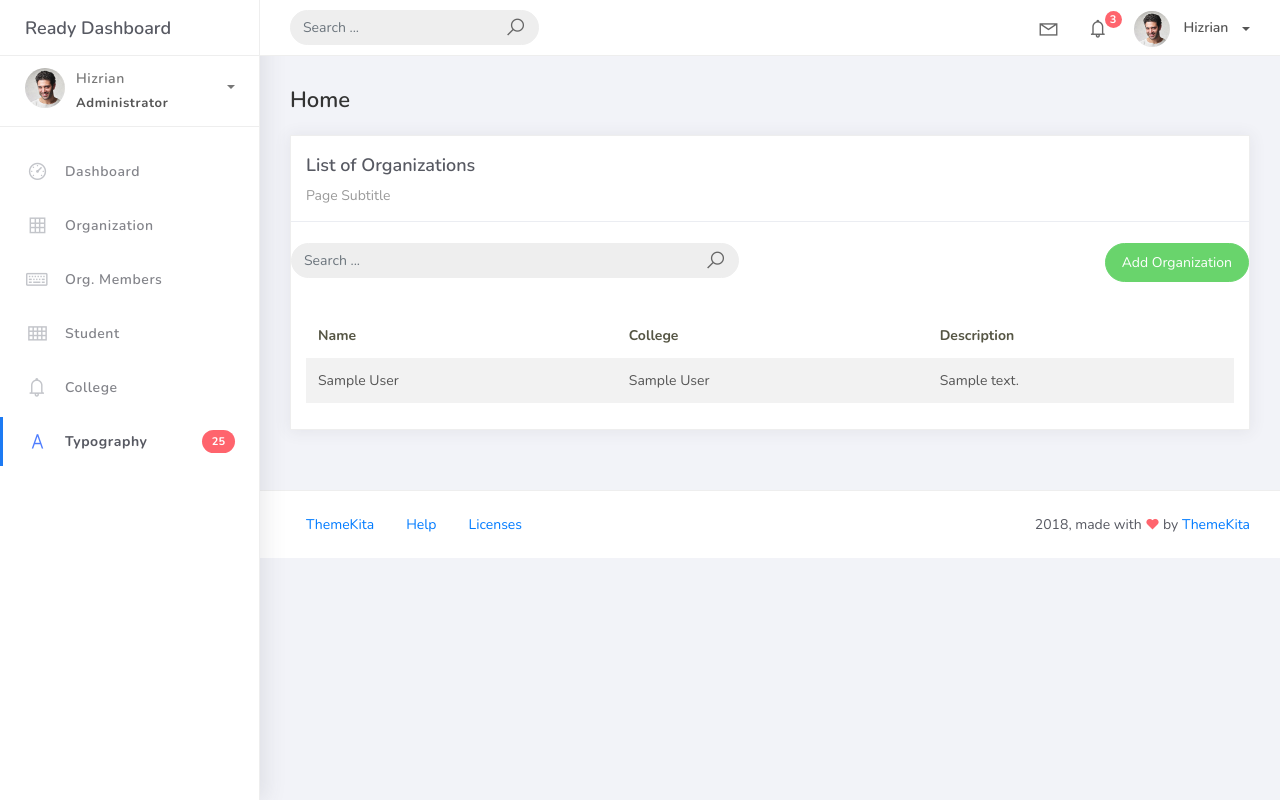
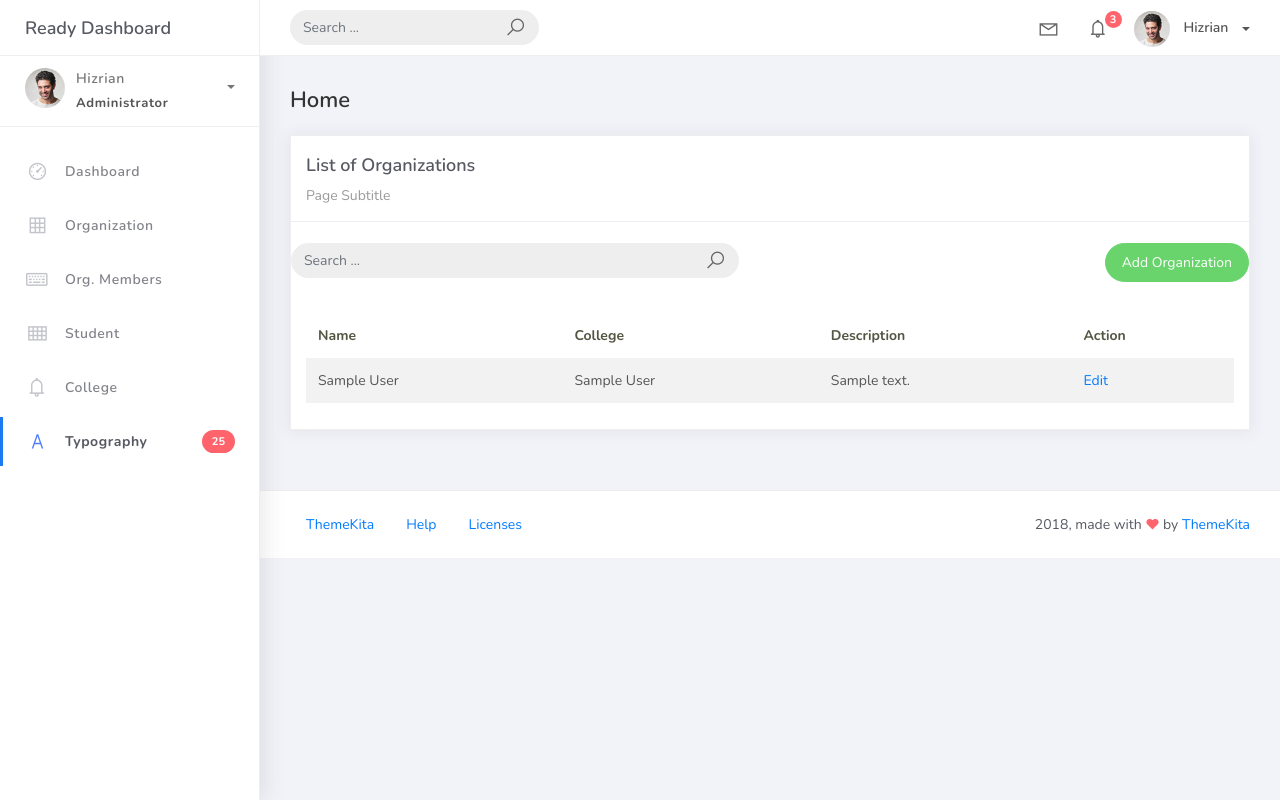
Before and after one commit to listeroo9/PSUShere, a Django app: page /organization_list in a window 1280 px wide. Run offline with Django 5.2, Linux system fonts and the light colour scheme; tables that the repository leaves empty hold one stand-in row (values such as "Sample post"); some libraries are stand-ins or nearby versions.

Commit message:
add edit feature in organization

```diff
--- a/projectsite/projectsite/urls.py
+++ b/projectsite/projectsite/urls.py
@@ -16,7 +16,7 @@ Including another URLconf
 """
 from django.contrib import admin
 from django.urls import path
-from studentorg.views import HomePageView, OrganizationList, OrganizationCreateView
+from studentorg.views import HomePageView, OrganizationList, OrganizationCreateView, OrganizationUpdateView
 from studentorg import views
 
 urlpatterns = [
@@ -24,4 +24,5 @@ urlpatterns = [
     path('', views.HomePageView.as_view(), name='home'),
     path('organization_list', OrganizationList.as_view(), name='organization-list'),
     path('organization_list/add', OrganizationCreateView.as_view(), name='organization-add'),
+    path('organization_list/<pk>',OrganizationUpdateView.as_view(), name='organization-update'),
 ]
--- a/projectsite/studentorg/views.py
+++ b/projectsite/studentorg/views.py
@@ -1,6 +1,6 @@
 from django.shortcuts import render
 from django.views.generic.list import ListView
-from django.views.generic.edit import CreateView
+from django.views.generic.edit import CreateView, UpdateView
 from studentorg.models import Organization
 from studentorg.forms import OrganizationForm
 from django.urls import reverse_lazy
@@ -21,3 +21,9 @@ class OrganizationCreateView(CreateView):
     form_class = OrganizationForm
     template_name = 'org_form.html'
     success_url = reverse_lazy('organization-list')
+
+class OrganizationUpdateView(UpdateView):
+    model = Organization
+    form_class = OrganizationForm
+    template_name = 'org_form.html'
+    success_url = reverse_lazy('organization-list')
--- a/projectsite/templates/org_list.html
+++ b/projectsite/templates/org_list.html
@@ -41,6 +41,7 @@
                                     <th scope="col">Name</th>
                                     <th scope="col">College</th>
                                     <th scope="col">Description</th>
+                                    <th scope="col">Action</th>
                                 </tr>
                             </thead>
                             <tbody>
@@ -49,6 +50,15 @@
                                     <td>{{ object.name }}</td>
                                     <td>{{ object.college }}</td>
                                     <td>{{ object.description }}</td>
+                                    <td>
+                                        <a href="{% url 'organization-update' object.id %}">Edit</a>
+                                    </td>
+                                </tr>
+                                {% empty %}
+                                <tr>
+                                    <td colspan="4" class="text-center">
+                                        <p class="text-sm font-weight-bold mb-0">No Records Found</p>
+                                    </td>
                                 </tr>
                                 {% endfor %}
                             </tbody>
```
